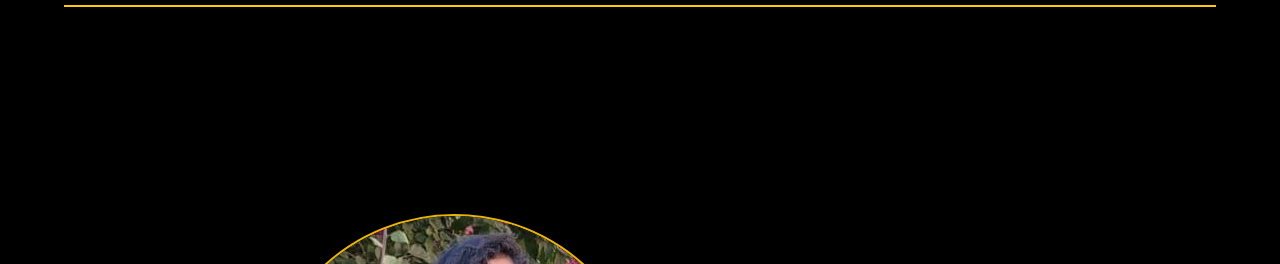
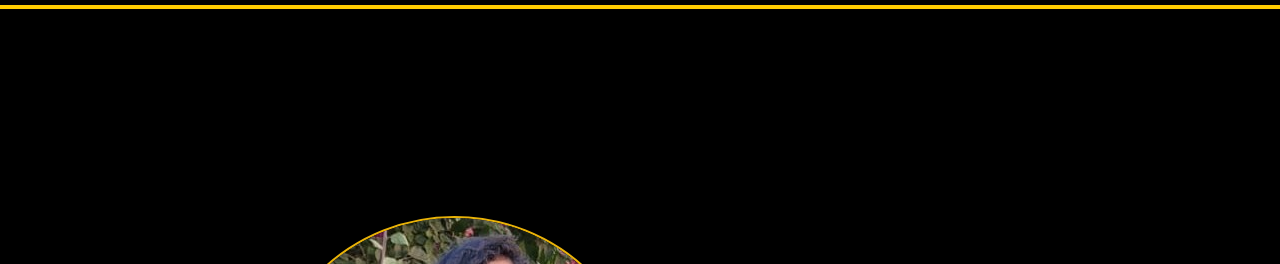
Before and after one commit to febisarju/febisarju.github.io, a plain HTML site: page index.html in a window 1280 px wide. Shown: the part 58-322 px from the top of the page. Drawn offline with nearby package versions, Linux system fonts and the light colour scheme.

Commit message:
Update index.html

```diff
--- a/index.html
+++ b/index.html
@@ -238,10 +238,10 @@
 /* Footer */
         footer {
             background-color: #111;
-            padding: 15px;
+            padding: 0;
+	    margin:0;
             font-size: 14px;
             margin-top: 20px;
-	    border: none;
         }
     </style>
 </head>
@@ -280,7 +280,11 @@
     </ul>
    </nav>
   </header>
-  <div style="height: 2px; background-color: #ffcc00; max-width: 100%; border: none; width: 90vw; margin: auto;"></div>
+  <div style="background-color: #ffcc00;
+	      border: none;
+    height: 4px;
+    width: 100vw;
+    margin: 0;"></div>
   <main class="flex flex-col items-center justify-center min-h-screen text-center">
    <div class="flex flex-col md:flex-row items-center space-y-4 md:space-y-0 md:space-x-8">
     <div class="rounded-full border-2 border-yellow-500 overflow-hidden w-100 h-100">
```
